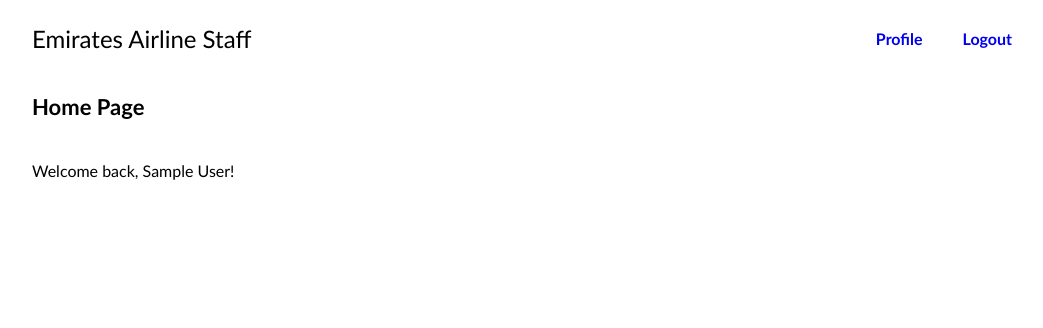
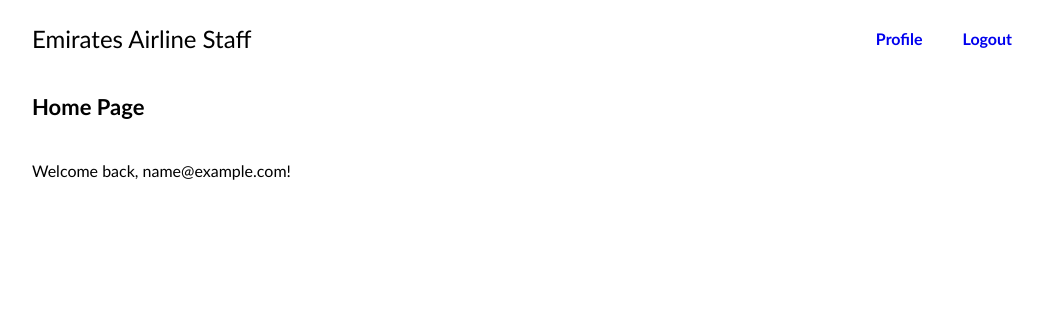
Before and after one commit to MuhamadNadim/IBM2104Project, a PHP site: page /home.php in a window 1280 px wide. Shown: the top 328 px of the page, without its empty margins (108-1151 px from the left). Run offline with PHP 8.4, Linux system fonts and the light colour scheme; the visitor is signed in with stand-in values (Sample User, id 1).

Commit message:
Changed the variable's name.

```diff
--- a/LoginSystem/home.php
+++ b/LoginSystem/home.php
@@ -32,7 +32,7 @@ if (!isset($_SESSION['loggedin'])) {
 <div class="content">
 
 <h2>Home Page</h2>
-<p>Welcome back, <?=$_SESSION['fullname']?>!</p>
+<p>Welcome back, <?=$_SESSION['name']?>!</p>
 
 </div>
 
```
